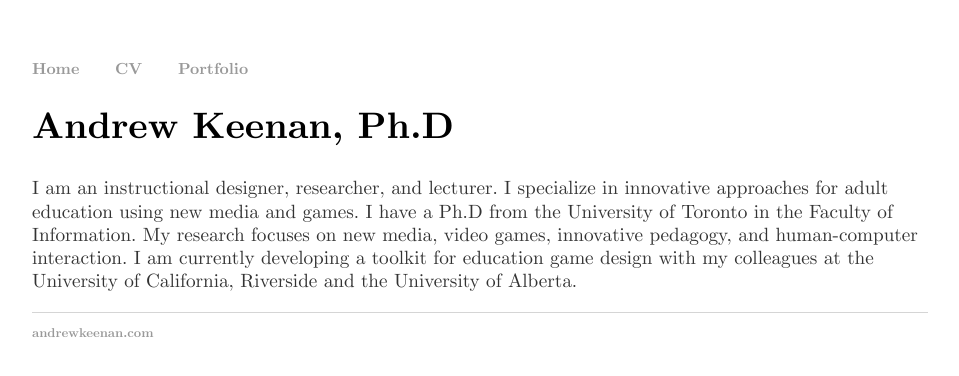
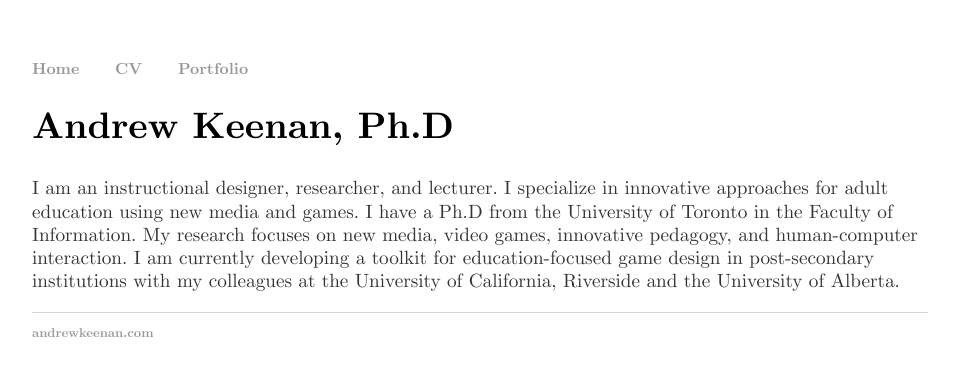
Before and after one commit to bigrube77/bigrube77.github.io, a Jekyll site: the page built from index.html, in a window 1280 px wide. Shown: the top 376 px of the page, without its empty margins (160-1119 px from the left). Built offline with Jekyll 4.4.1, drawn with Linux system fonts in a browser that asks for light colours.

Commit message:
game design

```diff
--- a/index.html
+++ b/index.html
@@ -7,6 +7,6 @@ title: Andrew Keenan, PhD
 
 		<h1>Andrew Keenan, Ph.D</h1>
 
-		<p>I am an instructional designer, researcher, and lecturer. I specialize in innovative approaches for adult education using new media and games. I have a Ph.D from the University of Toronto in the Faculty of Information. My research focuses on new media, video games, innovative pedagogy, and human-computer interaction. I am currently developing a toolkit for education game design with my colleagues at the University of California, Riverside and the University of Alberta.</p>
+		<p>I am an instructional designer, researcher, and lecturer. I specialize in innovative approaches for adult education using new media and games. I have a Ph.D from the University of Toronto in the Faculty of Information. My research focuses on new media, video games, innovative pedagogy, and human-computer interaction. I am currently developing a toolkit for education-focused game design in post-secondary institutions with my colleagues at the University of California, Riverside and the University of Alberta.</p>
 
 		</div>
```
